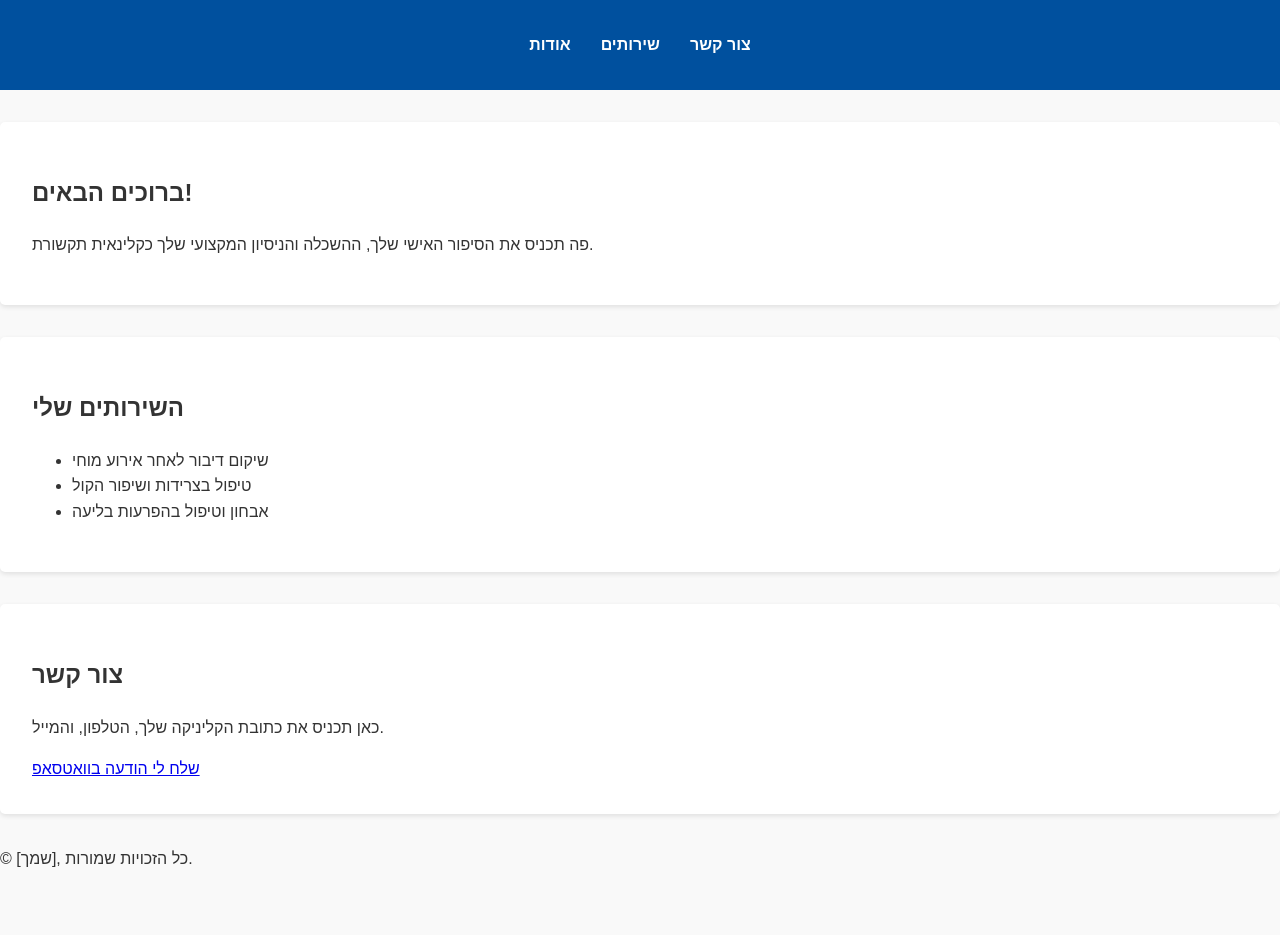
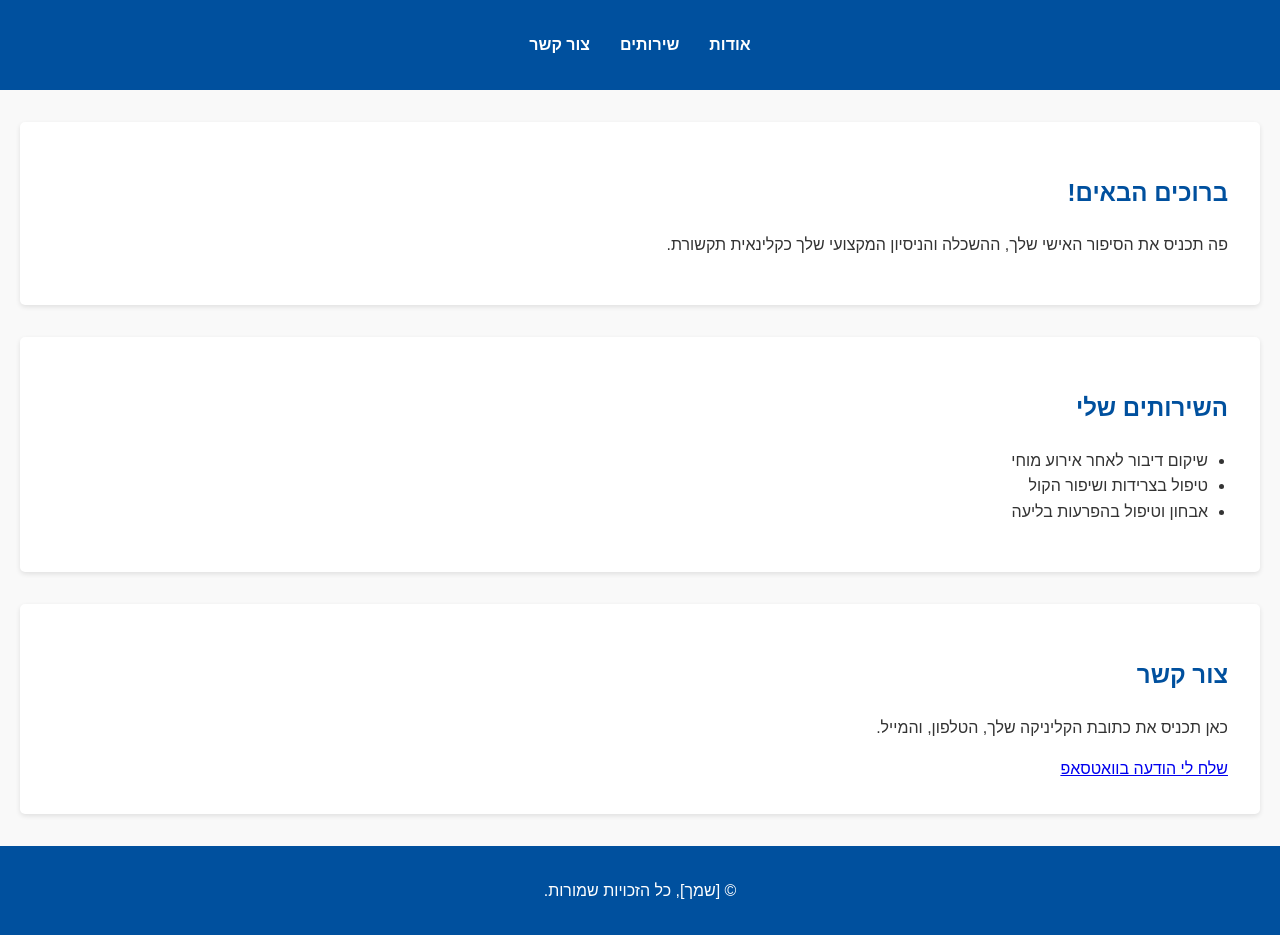
Before and after one commit to maor4307/oramar, a plain HTML site: page index.html in a window 1280 px wide. Before the commit the page ends 887 px from the top, so only its background shows below. Drawn offline with Linux system fonts and the light colour scheme.

Commit message:
Update style.css

```diff
--- a/style.css
+++ b/style.css
@@ -1,3 +1,4 @@
+/* כללי */
 body {
     font-family: Arial, sans-serif;
     line-height: 1.6;
@@ -5,6 +6,8 @@ body {
     padding: 0;
     background-color: #f9f9f9;
     color: #333;
+    direction: rtl; /* מימין לשמאל */
+    text-align: right; /* טקסט מימין */
 }
 
 header {
@@ -31,6 +34,10 @@ nav ul li a {
     font-weight: bold;
 }
 
+main {
+    margin: 20px;
+}
+
 section {
     padding: 2rem;
     margin: 2rem 0;
@@ -38,3 +45,19 @@ section {
     border-radius: 5px;
     box-shadow: 0 2px 5px rgba(0, 0, 0, 0.1);
 }
+
+h1, h2 {
+    color: #00509e;
+}
+
+ul {
+    padding-right: 20px;
+    list-style: disc;
+}
+
+footer {
+    text-align: center;
+    padding: 1rem;
+    background: #00509e;
+    color: #fff;
+}
```
